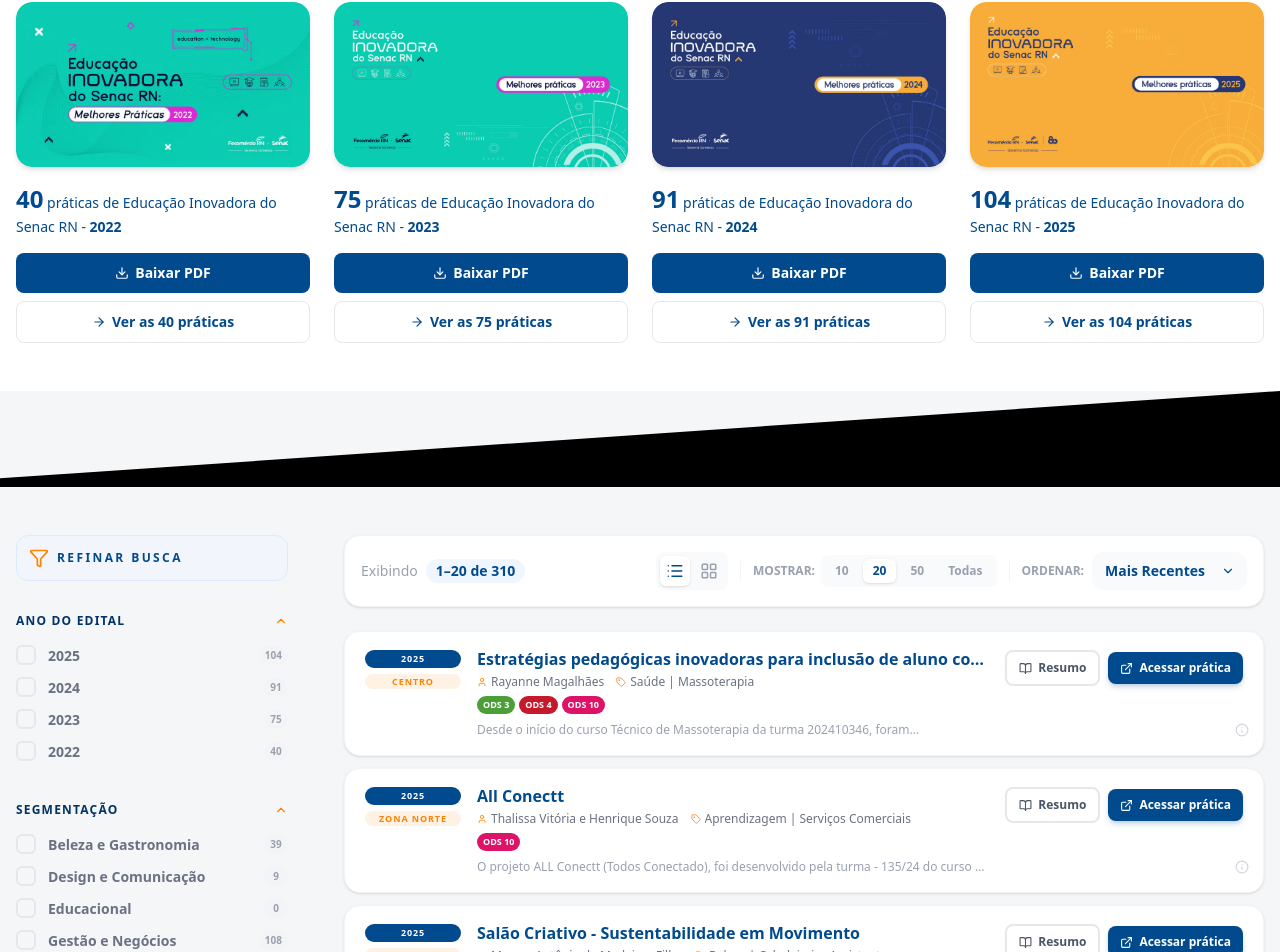
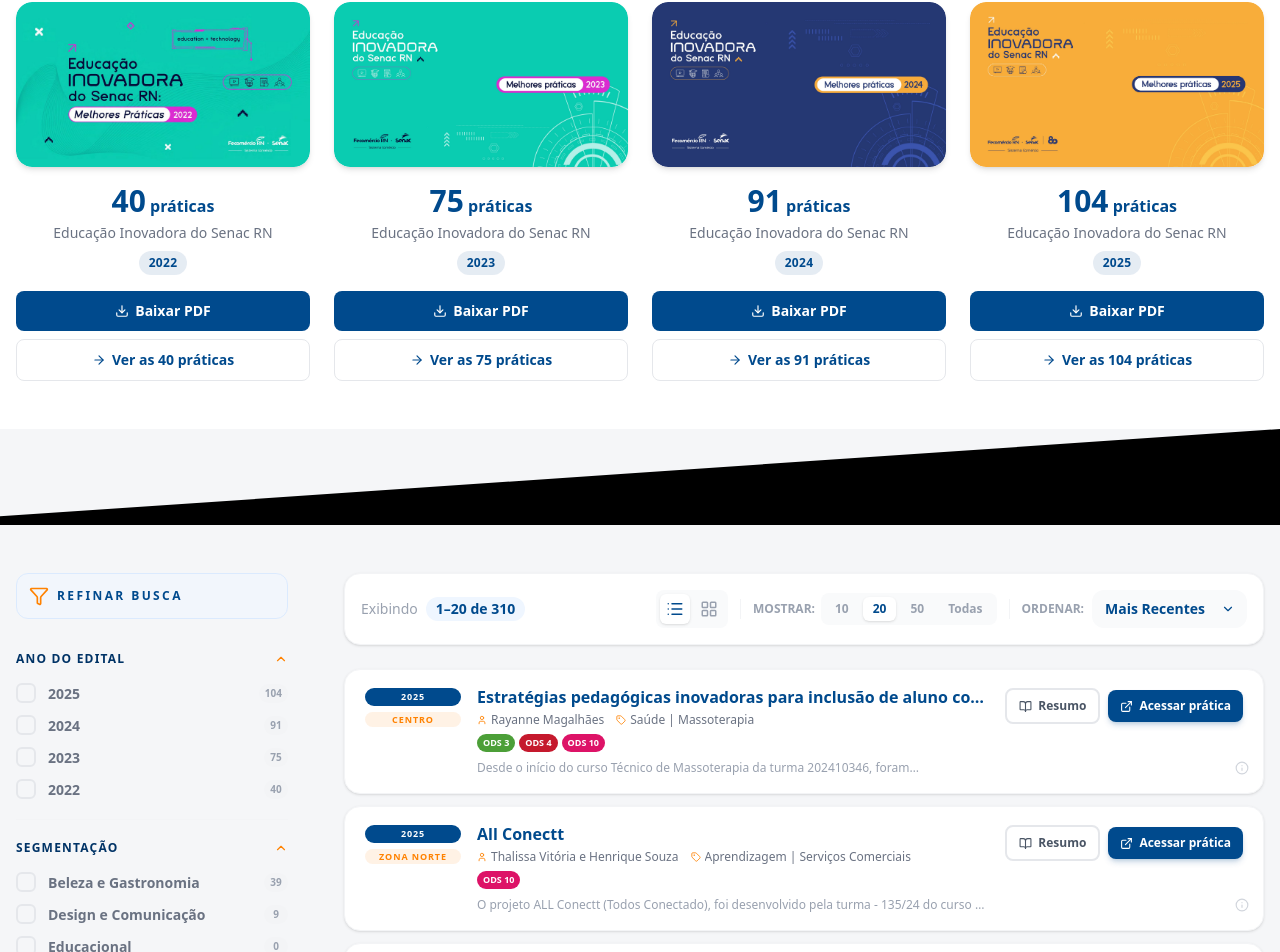
Before and after one commit to victorrodriguessf/banco-praticas-inovadoras, a React (Vite) app: page / in a window 1280 px wide. Shown: the part 797-1749 px from the top of the page. Built offline with nearby package versions, Linux system fonts and the light colour scheme; a web font is replaced by a local one.

Commit message:
fix(ebooks): centraliza texto dos cards e ajusta badge do ano para azul

```diff
--- a/src/components/EbookSection.tsx
+++ b/src/components/EbookSection.tsx
@@ -47,14 +47,18 @@
               </div>
 
               {/* Texto */}
-              <p className="mt-4 text-senac-blue leading-snug">
-                <span className="font-black text-2xl">{practices}</span>
-                <span className="font-normal text-sm">
-                  {' '}
-                  práticas de Educação Inovadora do Senac RN -{' '}
+              <div className="mt-4 text-center">
+                <p className="text-senac-blue leading-tight">
+                  <span className="font-black text-3xl">{practices}</span>{' '}
+                  <span className="font-bold text-base">práticas</span>
+                </p>
+                <p className="text-sm text-gray-500 font-medium mt-1">
+                  Educação Inovadora do Senac RN
+                </p>
+                <span className="inline-block mt-2 text-xs font-black text-senac-blue bg-senac-blue/10 px-2.5 py-1 rounded-full tracking-wide">
+                  {year}
                 </span>
-                <span className="font-black text-sm">{year}</span>
-              </p>
+              </div>
 
               {/* Botões */}
               <div className="flex flex-col gap-2 mt-4">
```
